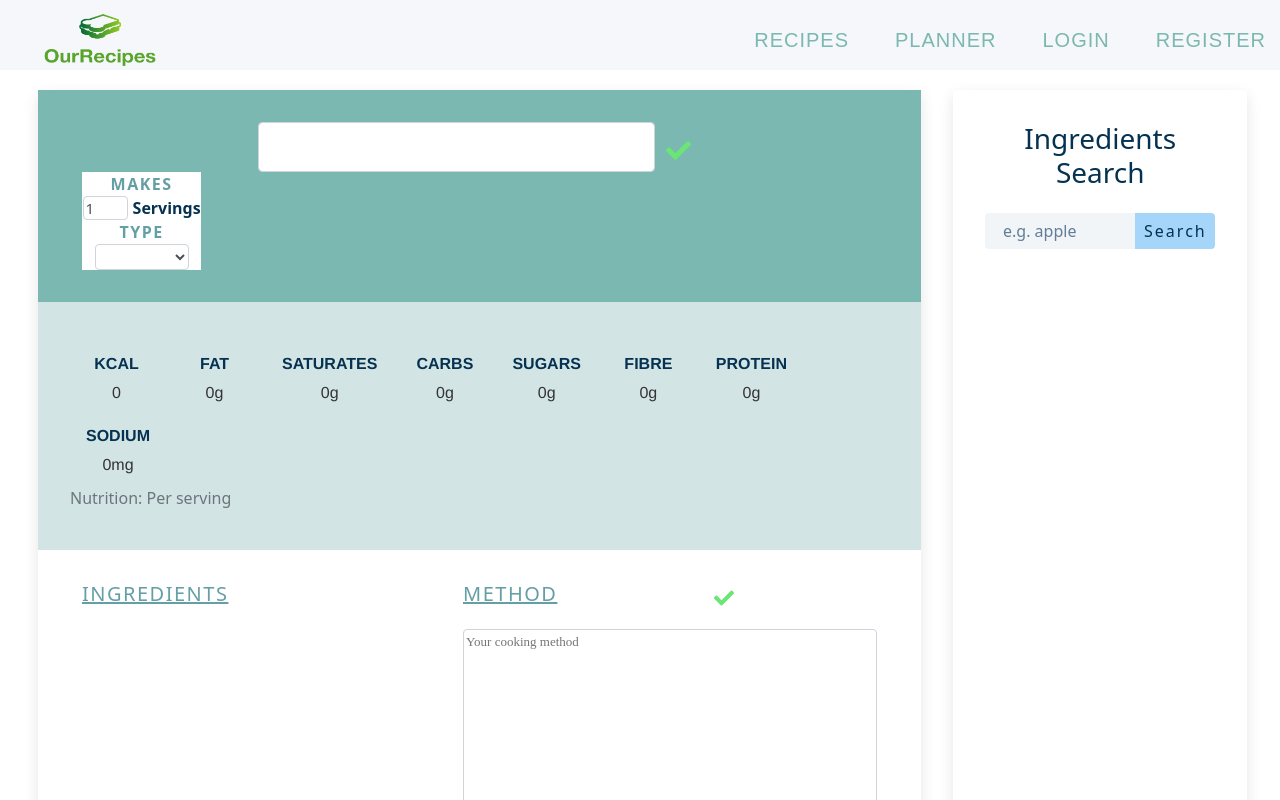
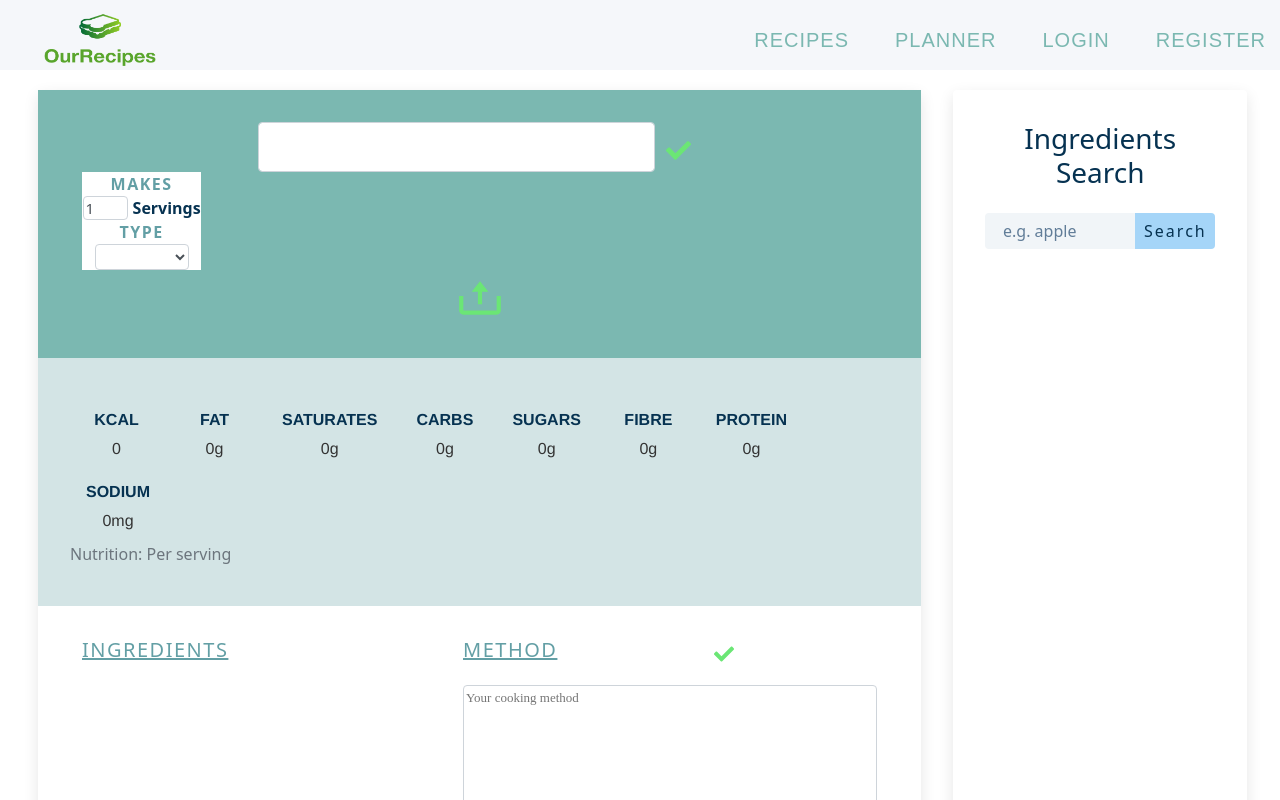
Before and after one commit to vnminh0204/ourRecipes, a React (Create React App) app in the folder src/react_client/: page /recipes/new in a window 1280 px wide. Shown: the top 800 px of the page. Built offline with nearby package versions, Linux system fonts and the light colour scheme.

Commit message:
create upload function

```diff
--- a/src/react_client/src/components/recipe-form/recipeForm.jsx
+++ b/src/react_client/src/components/recipe-form/recipeForm.jsx
@@ -164,6 +164,10 @@ const RecipeForm = ({ toast }) => {
     return response;
   };
 
+  const setImg = () => {
+    console.log("Upload your recipe image!");
+  };
+
   const addItem = (newIngredient) => {
     // const { name, id, possibleUnits } = newIngredient;
     toast.success("Ingerdient is added");
@@ -328,6 +332,7 @@ const RecipeForm = ({ toast }) => {
               editTitle={editTitle}
               setEditTile={setEditTile}
               editMode={editMode}
+              uploadImg={setImg}
             />
           </div>
           <div className="row nutrition-row">
--- a/src/react_client/src/components/recipe-form/title.jsx
+++ b/src/react_client/src/components/recipe-form/title.jsx
@@ -1,5 +1,6 @@
 import React, { useState } from "react";
 import { RiEdit2Fill } from "react-icons/ri";
+import { BiUpload } from "react-icons/bi";
 import { FaCheck } from "react-icons/fa";
 import Select from "../common/select";
 import "./title.css";
@@ -15,6 +16,7 @@ const Title = ({
   editTitle,
   setEditTile,
   editMode,
+  uploadImg,
 }) => {
   const [showEditIcon, setShowEditIcon] = useState(false);
   const handleTitleChange = ({ currentTarget: input }) => {
@@ -105,6 +107,9 @@ const Title = ({
             />
           </div>
         </div>
+        <button type="button" className="add-btn" onClick={() => uploadImg()}>
+          <BiUpload size={50} />
+        </button>
       </div>
     );
   } else {
```
